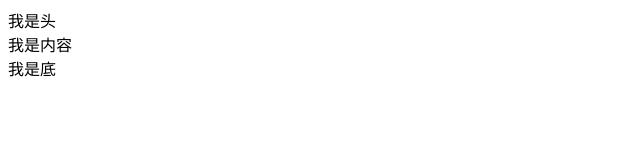
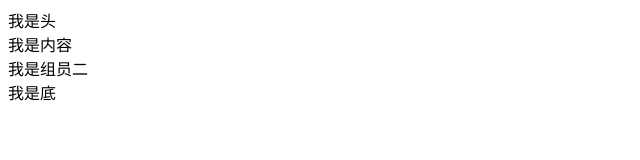
Before and after one commit to lxx929/pre2, a plain HTML site: page index.html in a window 1280 px wide. Shown: the whole page, without its empty margins (0-640 px from the left). Drawn offline with Linux system fonts and the light colour scheme.

Commit message:
zy2 commit

```diff
--- a/index.html
+++ b/index.html
@@ -11,7 +11,11 @@
 <body>
     <div class="wrapper">
         <header>我是头</header>
-        <section>我是内容</section>
+        <section>我是内容
+            <div class="box2">
+                我是组员二
+            </div>
+        </section>
         <footer>我是底</footer>
     </div>
 
```
